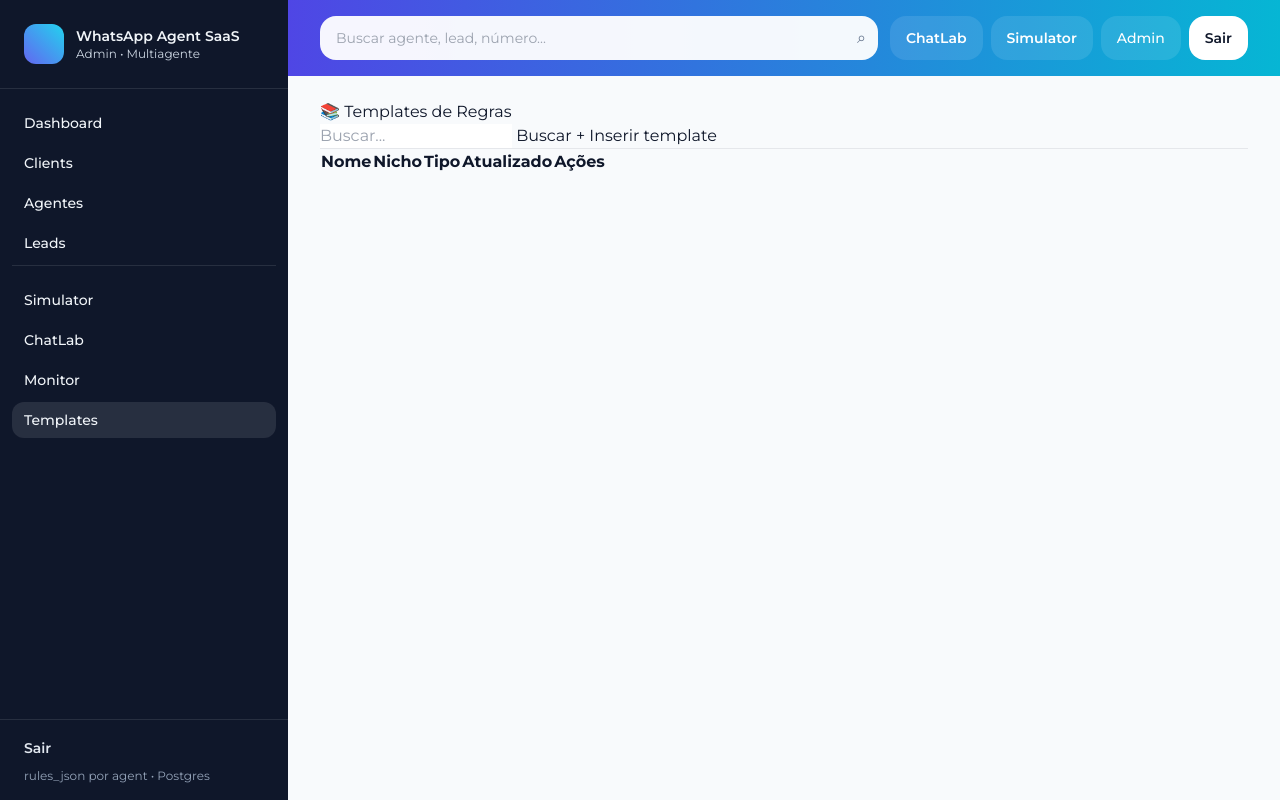
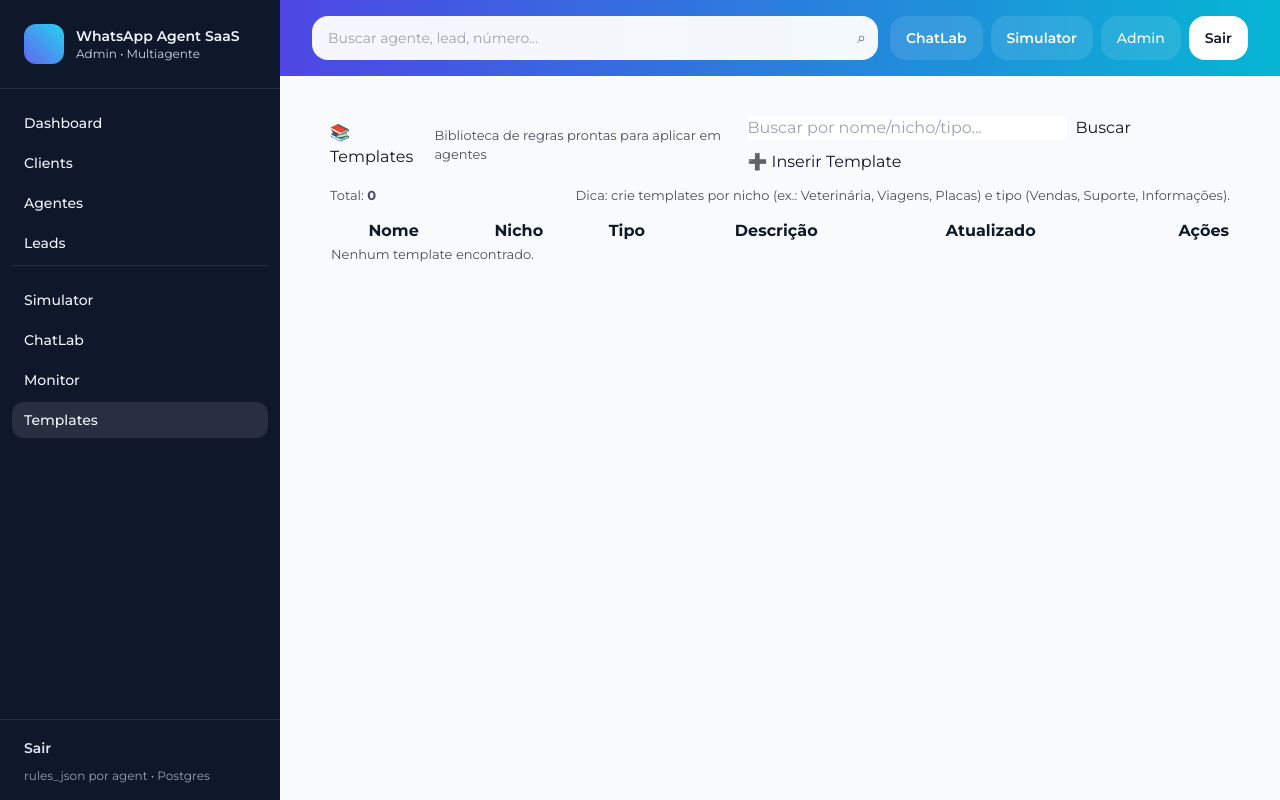
Before and after one commit to MarcilioLeiteSilva/whatsapp-agent, a FastAPI app: page /admin/web/templates in a window 1280 px wide. Run offline with FastAPI, Linux system fonts and the light colour scheme; data that the repository does not hold is empty; some libraries are stand-ins or nearby versions.

Commit message:
Update templates.html

```diff
--- a/app/templates/templates.html
+++ b/app/templates/templates.html
@@ -1,48 +1,96 @@
 {% extends "base.html" %}
-
 {% block content %}
 
-<h2>📚 Templates de Regras</h2>
+<style>
+  .page-wrap { max-width: 1100px; margin: 0 auto; padding: 16px 18px; }
+  .page-head { display:flex; align-items:center; justify-content:space-between; gap:12px; }
+  .page-title { display:flex; align-items:center; gap:10px; }
+  .muted { opacity:.75; font-size: 13px; }
+  .toolbar { display:flex; gap:10px; align-items:center; flex-wrap: wrap; }
+  .search { display:flex; gap:8px; align-items:center; }
+  .search input { width: 320px; max-width: 70vw; }
+  .badge { display:inline-block; padding:3px 8px; border-radius: 999px; font-size: 12px; border:1px solid #e5e7eb; background:#f9fafb; }
+  .row-actions { display:flex; gap:8px; justify-content:flex-end; flex-wrap: wrap; }
+  .table td, .table th { vertical-align: middle; }
+</style>
+
+<div class="page-wrap">
+  <div class="page-head">
+    <div class="page-title">
+      <h2 style="margin:0;">📚 Templates</h2>
+      <span class="muted">Biblioteca de regras prontas para aplicar em agentes</span>
+    </div>
+
+    <div class="toolbar">
+      <form method="get" class="search" action="{{ list_url }}">
+        <input class="form-control" name="q" value="{{ q }}" placeholder="Buscar por nome/nicho/tipo..." />
+        <button class="btn btn-secondary" type="submit">Buscar</button>
+      </form>
+
+      <a class="btn btn-primary" href="{{ new_url }}">➕ Inserir Template</a>
+    </div>
+  </div>
 
   {% if flash %}
-  <div class="alert alert-{{ flash.kind }}">
+    <div class="alert alert-{{ flash.kind }}" style="margin-top:12px;">
       {{ flash.message }}
     </div>
   {% endif %}
 
-<form method="get">
-  <input name="q" value="{{ q }}" placeholder="Buscar..." />
-  <button type="submit">Buscar</button>
-  <a href="{{ create_template_url }}" class="btn btn-primary">+ Inserir template</a>
-</form>
+  <div class="card" style="margin-top:12px;">
+    <div class="card-body">
+      <div style="display:flex; justify-content:space-between; align-items:center; gap:12px; flex-wrap:wrap;">
+        <div class="muted">
+          Total: <b>{{ templates|length }}</b>
+          {% if q %} • Filtro: <b>{{ q }}</b>{% endif %}
+        </div>
+        <div class="muted">
+          Dica: crie templates por nicho (ex.: Veterinária, Viagens, Placas) e tipo (Vendas, Suporte, Informações).
+        </div>
+      </div>
 
-<hr>
-
-<table class="table">
+      <div style="margin-top:12px; overflow:auto;">
+        <table class="table" style="min-width: 900px;">
           <thead>
             <tr>
               <th>Nome</th>
               <th>Nicho</th>
               <th>Tipo</th>
+              <th>Descrição</th>
               <th>Atualizado</th>
-      <th>Ações</th>
+              <th style="text-align:right;">Ações</th>
             </tr>
           </thead>
+
           <tbody>
+            {% if not templates %}
+              <tr>
+                <td colspan="6" class="muted">Nenhum template encontrado.</td>
+              </tr>
+            {% endif %}
+
             {% for t in templates %}
               <tr>
-      <td>{{ t.name }}</td>
-      <td>{{ t.niche or '-' }}</td>
-      <td>{{ t.kind or '-' }}</td>
-      <td>{{ t.updated_at or '-' }}</td>
-      <td>
-        <a href="/admin/web/templates/{{ t.id }}" class="btn btn-sm btn-outline-primary">
-          Visualizar
-        </a>
+                <td><b>{{ t.name }}</b></td>
+                <td>{% if t.niche %}<span class="badge">{{ t.niche }}</span>{% else %}-{% endif %}</td>
+                <td>{% if t.kind %}<span class="badge">{{ t.kind }}</span>{% else %}-{% endif %}</td>
+                <td class="muted" style="max-width: 360px; white-space: nowrap; overflow:hidden; text-overflow: ellipsis;">
+                  {{ t.description or '-' }}
+                </td>
+                <td class="muted">{{ t.updated_at or '-' }}</td>
+                <td style="text-align:right;">
+                  <div class="row-actions">
+                    <a class="btn btn-sm btn-outline-primary" href="{{ t.view_url }}">👁️ Visualizar</a>
+                  </div>
                 </td>
               </tr>
             {% endfor %}
           </tbody>
         </table>
+      </div>
+
+    </div>
+  </div>
+</div>
 
 {% endblock %}
```
Lines whose indentation alone changed are shown as unchanged.
